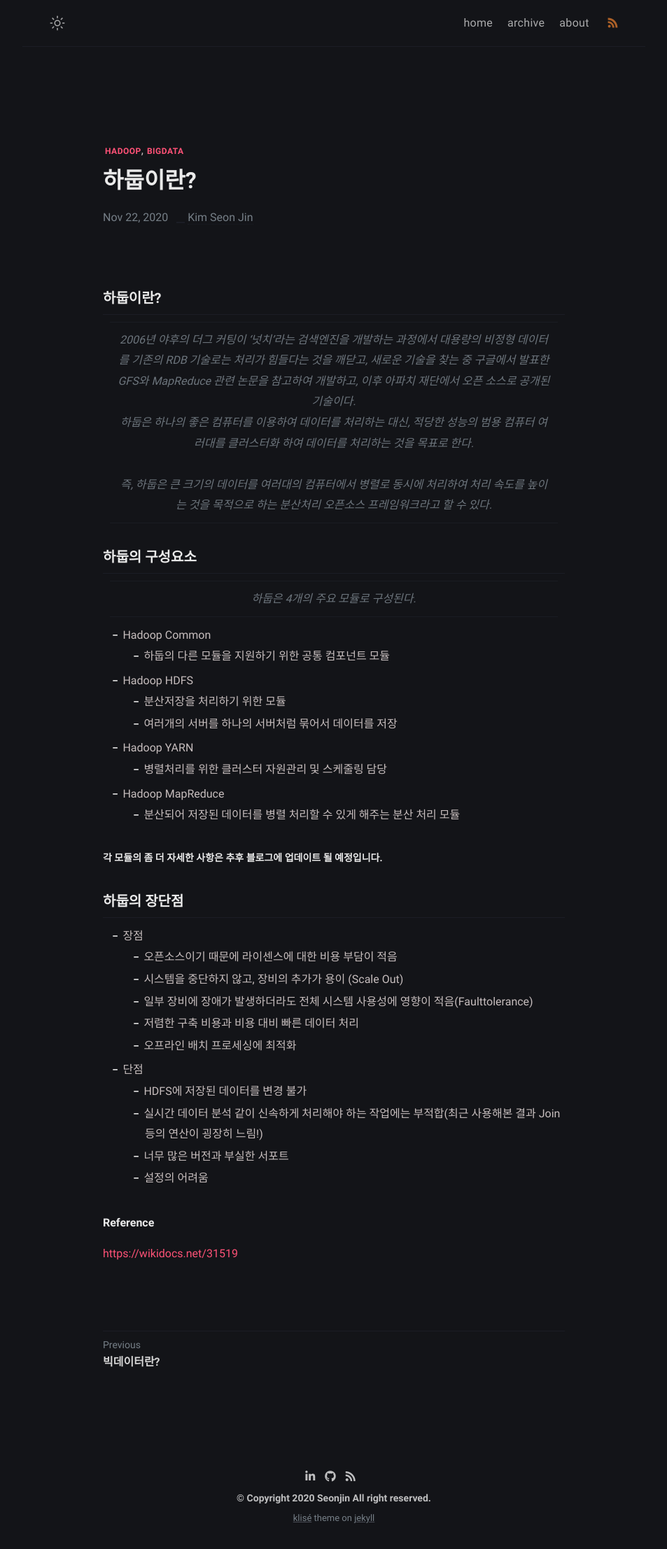
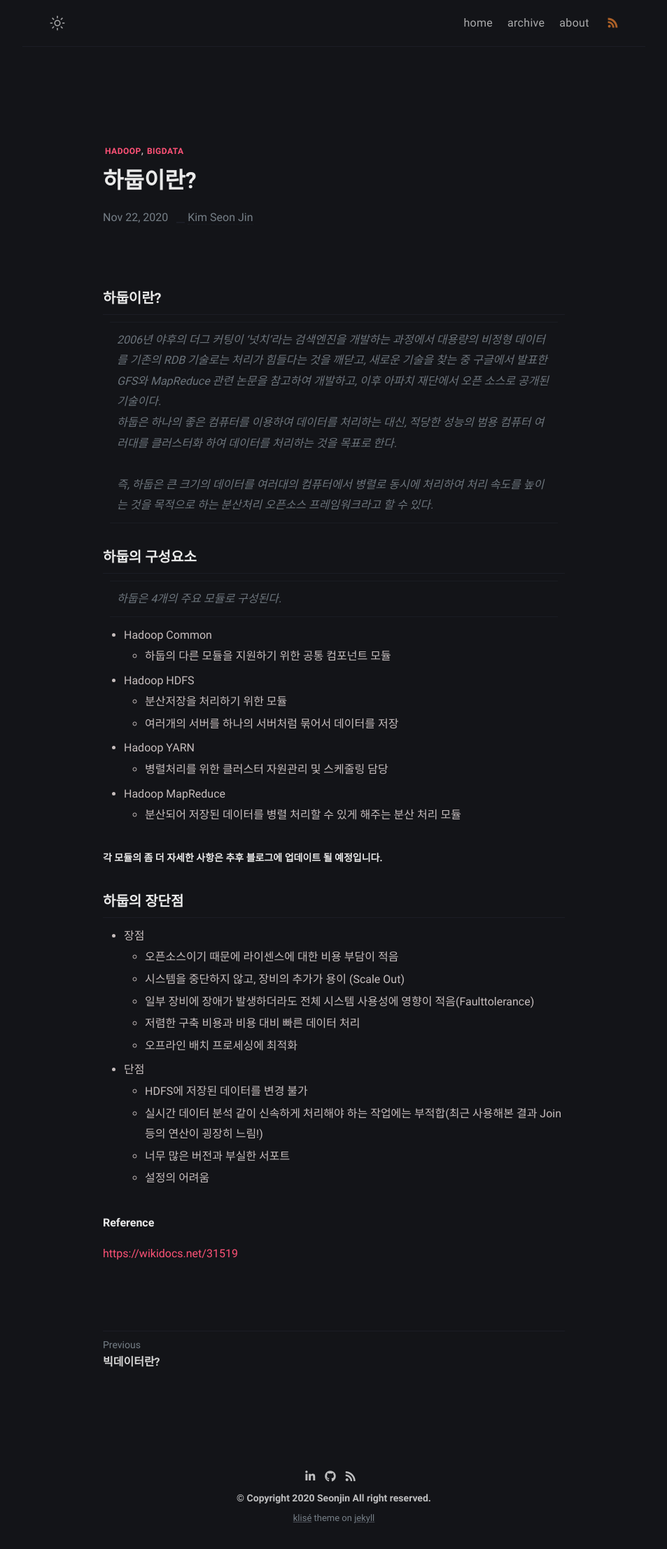
Before and after one commit to sunjin7725/sunjin7725.github.io, a Jekyll site: the page built from _posts/Hadoop/2020-11-22-what-is-hadoop.md, in a window 1280 px wide. Shown: the whole page at 70% size, without its empty margins (163-1116 px from the left). Built offline with Jekyll 4.4.1, drawn with Linux system fonts in a browser that asks for light colours; nearby versions of some CDN libraries.

Commit message:
modify style

```diff
--- a/_sass/klise/_base.scss
+++ b/_sass/klise/_base.scss
@@ -135,42 +135,42 @@ figcaption {
 }
 
 // List
-ul {
-  list-style: none;
-  li {
-    display: list-item;
-    text-align: -webkit-match-parent;
-  }
-  li::before {
-    content: "\FE63";
-    display: inline-block;
-    top: -1px;
-    width: 1.2em;
-    position: relative;
-    margin-left: -1.3em;
-    font-weight: 700;
-  }
-}
+// ul {
+//   list-style: none;
+//   li {
+//     display: list-item;
+//     text-align: -webkit-match-parent;
+//   }
+//   li::before {
+//     content: "\0040";
+//     display: inline-block;
+//     top: -1px;
+//     width: 1.2em;
+//     position: relative;
+//     margin-left: -1.3em;
+//     font-weight: 700;
+//   }
+// }
 
-ol {
-  list-style: none;
-  counter-reset: li;
-  li {
-    position: relative;
-    counter-increment: li;
-    &::before {
-      content: counter(li);
-      display: inline-block;
-      width: 1em;
-      margin-right: 0.5em;
-      margin-left: -1.6em;
-      text-align: right;
-      direction: rtl;
-      font-weight: $bold-weight;
-      font-size: $small-font-size;
-    }
-  }
-}
+// ol {
+//   list-style: none;
+//   counter-reset: li;
+//   li {
+//     position: relative;
+//     counter-increment: li;
+//     &::before {
+//       // content: counter(li);
+//       display: inline-block;
+//       width: 1em;
+//       margin-right: 0.5em;
+//       margin-left: -1.6em;
+//       text-align: right;
+//       direction: rtl;
+//       font-weight: $bold-weight;
+//       font-size: $small-font-size;
+//     }
+//   }
+// }
 
 ul,
 ol {
@@ -255,9 +255,8 @@ em {
 
 // Blockquotes
 blockquote {
-  color: $gray;
+  color: $white;
   font-style: italic;
-  text-align: center;
   opacity: 0.9;
   border-top: 1px solid $light;
   border-bottom: 1px solid $light;
--- a/_sass/klise/_layout.scss
+++ b/_sass/klise/_layout.scss
@@ -190,8 +190,8 @@
   }
 
   .author-avatar {
-    width: 70px;
-    height: 70px;
+    width: 170px;
+    height: 170px;
     border-radius: 100%;
     user-select: none;
     background-color: $black;
```
Also changed, not shown: _posts/Hadoop/2020-11-22-hadoop-first.md (+2 -2 lines).
